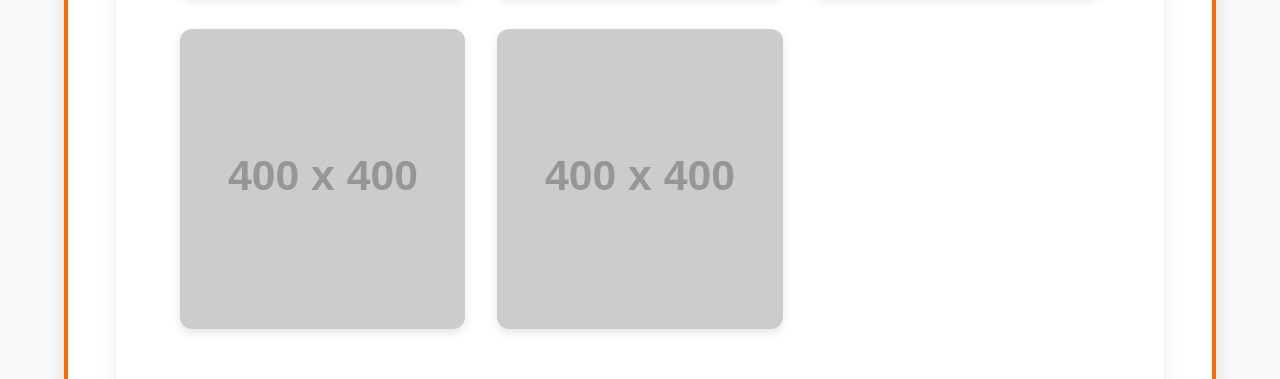
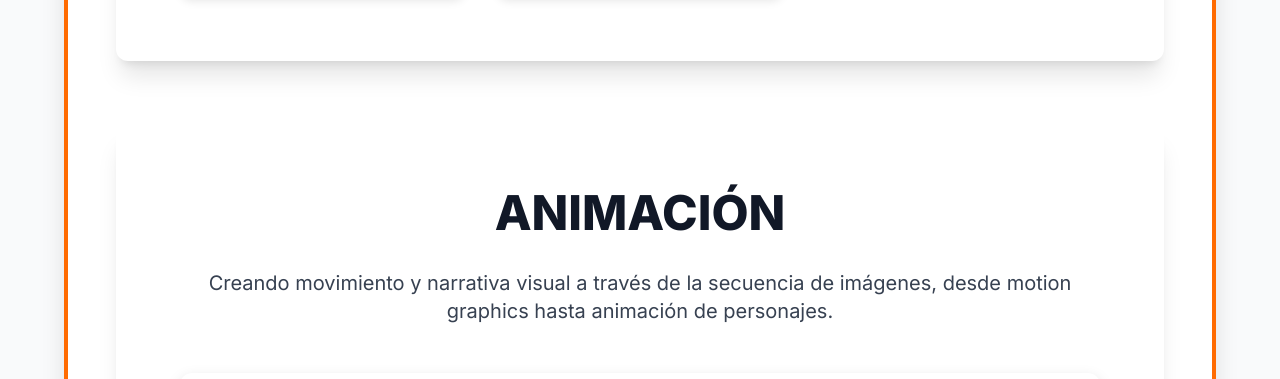
Before and after one commit to Etheureler/book, a plain HTML site: page index.html in a window 1280 px wide. Shown: the part 5216-5595 px from the top of the page. Drawn offline with nearby package versions, Linux system fonts and the light colour scheme; grey boxes are pictures that could not be loaded; placeholder pictures from the web are drawn by us.

Commit message:
Update index.html

```diff
--- a/index.html
+++ b/index.html
@@ -451,15 +451,14 @@
                 <img src="images/ilustracion/ilustracion00004.jpg" alt="Ilustración 4" class="portfolio-image" onerror="this.onerror=null;this.src='https://placehold.co/400x400/FF6B00/FFFFFF?text=Imagen+No+Encontrada';">
                 <img src="images/ilustracion/ilustracion00005.png" alt="Ilustración 5" class="portfolio-image" onerror="this.onerror=null;this.src='https://placehold.co/400x400/FF6B00/FFFFFF?text=Imagen+No+Encontrada';">
                 <img src="images/ilustracion/ilustracion00007.gif" alt="Ilustración 7" class="portfolio-image" onerror="this.onerror=null;this.src='https://placehold.co/400x400/FF6B00/FFFFFF?text=Imagen+No+Encontrada';">
-                <img src="images/ilustracion/ilustracion00008.png" alt="Ilustración 8" class="portfolio-image" onerror="this.onerror=null;this.src='https://placehold.co/400x400/FF6B00/FFFFFF?text=Imagen+No+Encontrada';"> <!-- Corregido de .jpg a .png -->
+
                 <img src="images/ilustracion/ilustracion00009.png" alt="Ilustración 9" class="portfolio-image" onerror="this.onerror=null;this.src='https://placehold.co/400x400/FF6B00/FFFFFF?text=Imagen+No+Encontrada';">
                 <img src="images/ilustracion/ilustracion00011.png" alt="Ilustración 11" class="portfolio-image" onerror="this.onerror=null;this.src='https://placehold.co/400x400/FF6B00/FFFFFF?text=Imagen+No+Encontrada';">
                 <img src="images/ilustracion/ilustracion00012.png" alt="Ilustración 12" class="portfolio-image" onerror="this.onerror=null;this.src='https://placehold.co/400x400/FF6B00/FFFFFF?text=Imagen+No+Encontrada';">
                 <img src="images/ilustracion/ilustracion00013.png" alt="Ilustración 13" class="portfolio-image" onerror="this.onerror=null;this.src='https://placehold.co/400x400/FF6B00/FFFFFF?text=Imagen+No+Encontrada';">
                 <img src="images/ilustracion/ilustracion00014.png" alt="Ilustración 14" class="portfolio-image" onerror="this.onerror=null;this.src='https://placehold.co/400x400/FF6B00/FFFFFF?text=Imagen+No+Encontrada';">
                 <img src="images/ilustracion/ilustracion00016.png" alt="Ilustración 16" class="portfolio-image" onerror="this.onerror=null;this.src='https://placehold.co/400x400/FF6B00/FFFFFF?text=Imagen+No+Encontrada';">
-                <img src="images/ilustracion/ilustracion00017.png" alt="Ilustración 17" class="portfolio-image" onerror="this.onerror=null;this.src='https://placehold.co/400x400/FF6B00/FFFFFF?text=Imagen+No+Encontrada';">
-                <img src="images/ilustracion/ilustracion00018.png" alt="Ilustración 18" class="portfolio-image" onerror="this.onerror=null;this.src='https://placehold.co/400x400/FF6B00/FFFFFF?text=Imagen+No+Encontrada';">
+
             </div>
         </section>
 
```
